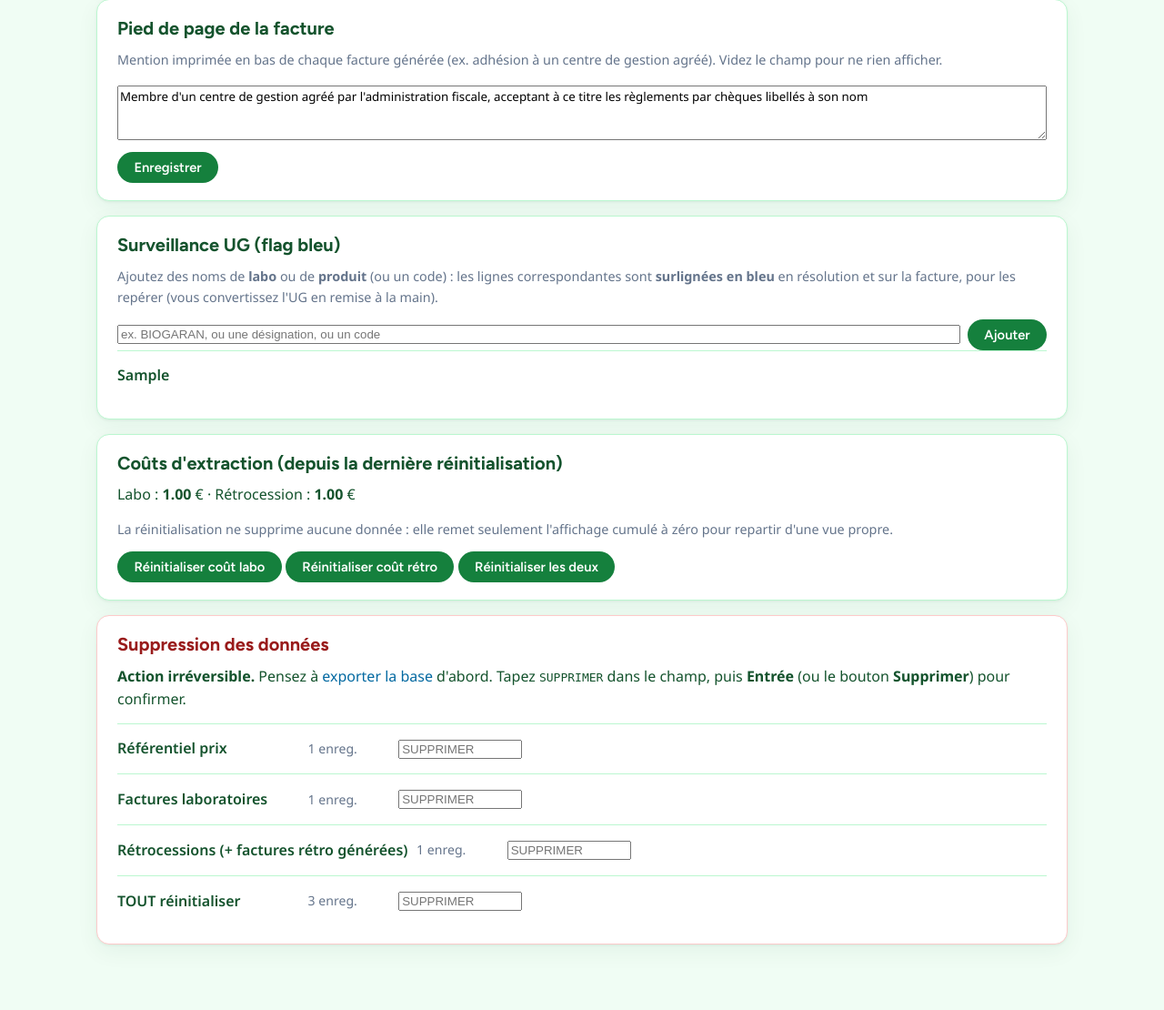
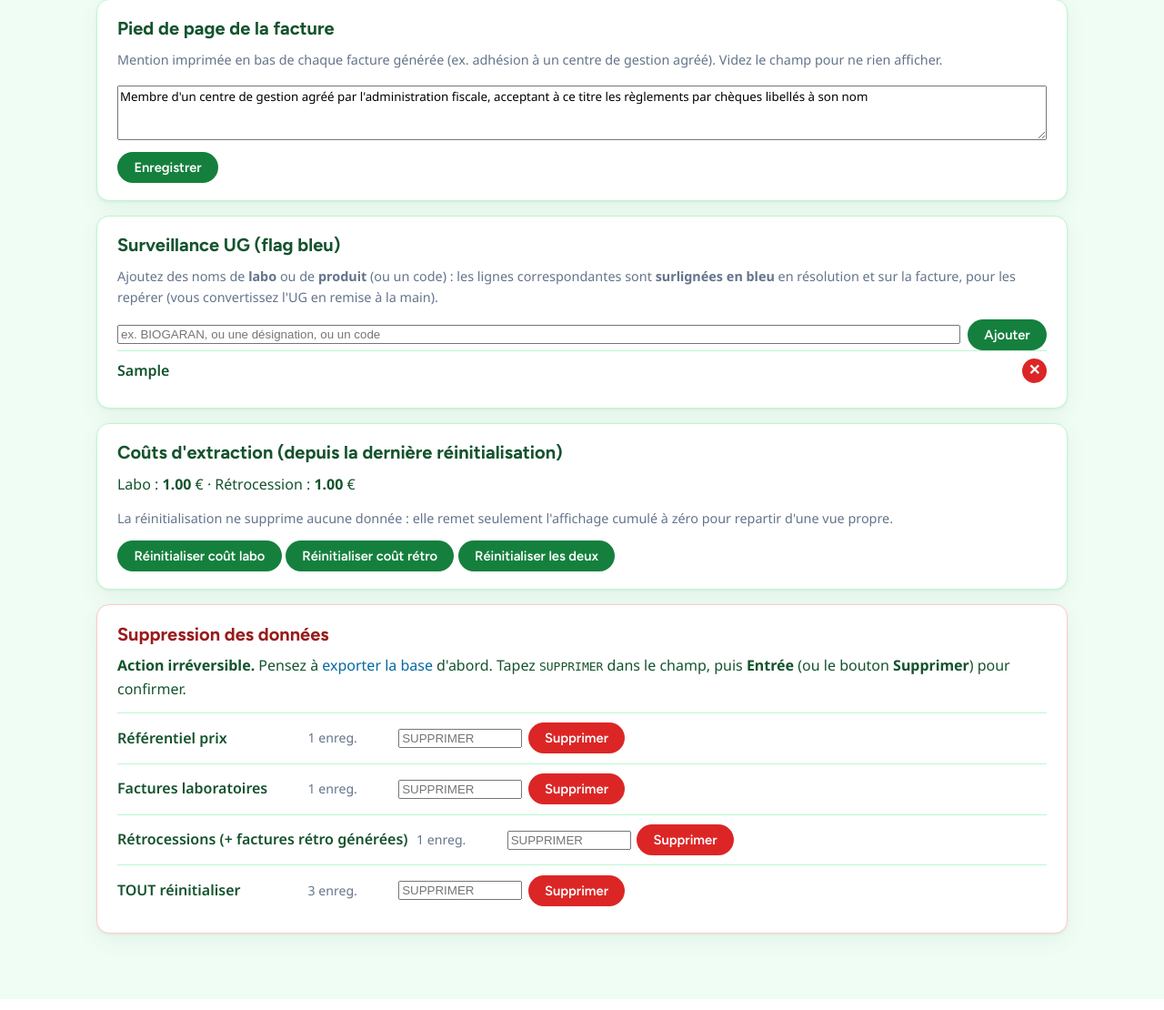
Before and after one commit to jeydead81/RetroBuddy, a FastAPI app: page /reglages in a window 1280 px wide. Shown: the part 1646-2756 px from the top of the page at 91% size. Run offline with FastAPI, Linux system fonts and the light colour scheme; data comes from the database, SQL or seed files in the repository; tables that the repository leaves empty hold one stand-in row (values such as "Sample post").

Commit message:
fix(ui): croix rouge ✕ pour retirer un terme surveillé + boutons de suppression visibles
Le bouton « Retirer » était invisible (blanc sur fond transparent) : la variable
CSS --danger n'était jamais définie, donc button.rouge n'avait pas de fond. On
définit --danger (#DC2626) -> tous les boutons rouges (dont « Supprimer » du bloc
Données) redeviennent visibles. Et le retrait d'un terme surveillé passe par une
petite croix rouge ✕ en bout de ligne (plus propre). 256 tests verts.

Co-Authored-By: Claude Opus 4.8 <noreply@anthropic.com>

```diff
--- a/app/ui/templates/base.html
+++ b/app/ui/templates/base.html
@@ -13,7 +13,7 @@
     :root{
       --primary:#15803D; --primary-d:#14532D; --secondary:#22C55E; --accent:#0369A1;
       --bg:#F0FDF4; --surface:#FFFFFF; --fg:#14532D; --muted:#ECFDF3; --border:#BBF7D0;
-      --grey:#64748B; --radius:14px;
+      --grey:#64748B; --radius:14px; --danger:#DC2626;
       --shadow:0 1px 3px rgba(20,83,45,.07), 0 8px 24px rgba(20,83,45,.06);
     }
     *{ box-sizing:border-box; }
--- a/app/ui/templates/reglages.html
+++ b/app/ui/templates/reglages.html
@@ -92,11 +92,14 @@
     <button type="submit">Ajouter</button>
   </form>
   {% for s in surveillance %}
-  <div class="ligne-suppr">
-    <span class="nom">{{ s.terme }}</span>
-    <form action="/surveillance/supprimer/{{ s.id }}" method="post"
+  <div style="display:flex; align-items:center; justify-content:space-between; gap:.6rem;
+              padding:.5rem 0; border-top:1px solid var(--border);">
+    <span style="font-weight:600;">{{ s.terme }}</span>
+    <form action="/surveillance/supprimer/{{ s.id }}" method="post" style="margin:0;"
           onsubmit="return confirm('Retirer « {{ s.terme }} » de la surveillance ?');">
-      <button type="submit" class="rouge">Retirer</button>
+      <button type="submit" title="Retirer" aria-label="Retirer {{ s.terme }}"
+              style="background:var(--danger); color:#fff; border:none; border-radius:999px;
+                     width:1.7rem; height:1.7rem; padding:0; line-height:1; cursor:pointer; font-size:1rem;">✕</button>
     </form>
   </div>
   {% else %}
```
